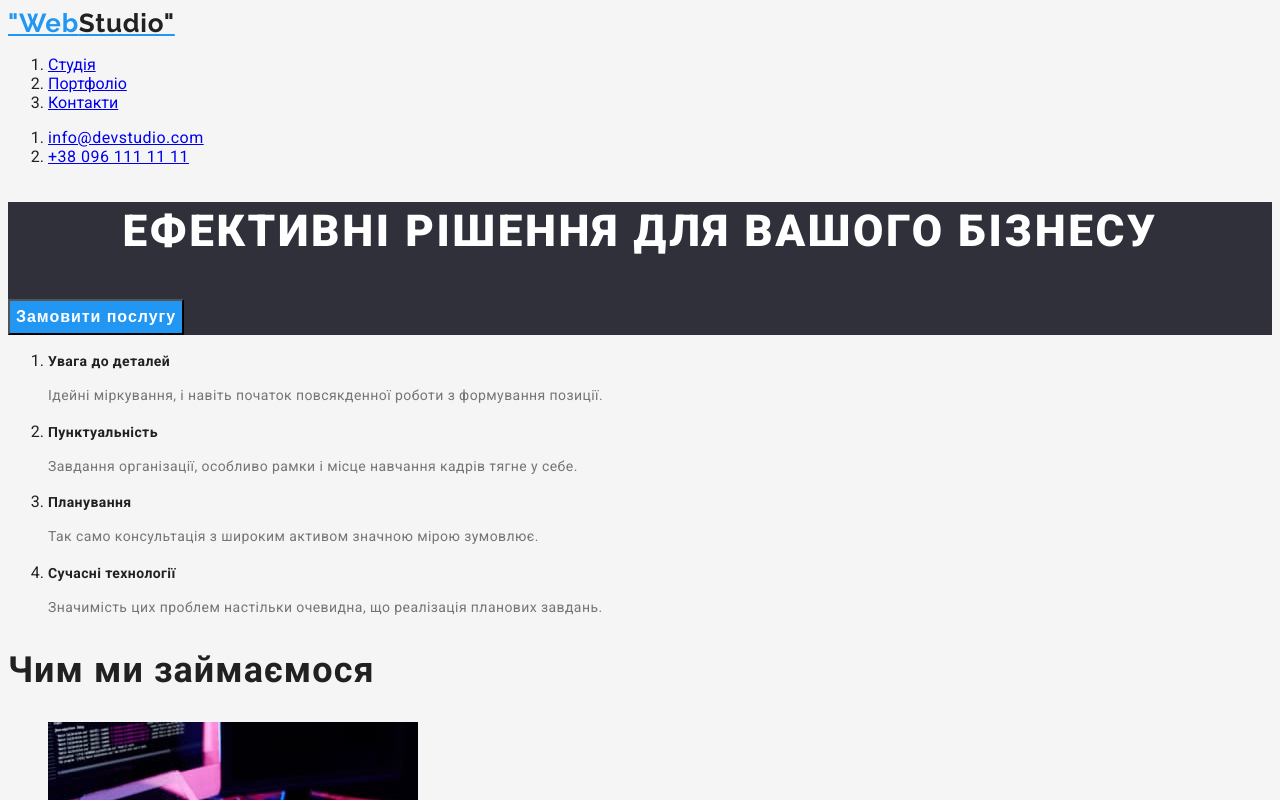
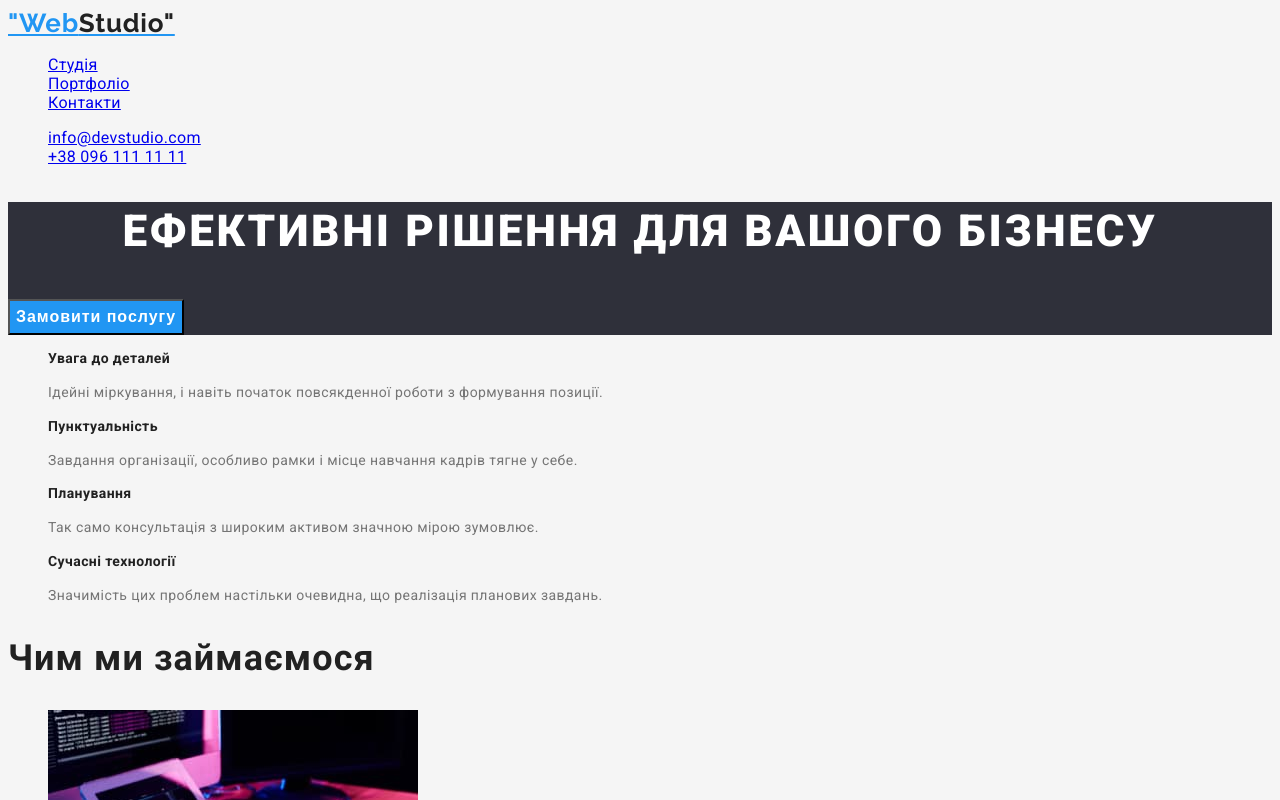
Before and after one commit to ZaharChis/goit-markup-hw-02-new, a plain HTML site: page goit-markup-hw-02/index.html in a window 1280 px wide. Shown: the top 800 px of the page. Drawn offline with Linux system fonts and the light colour scheme.

Commit message:
Add files via upload

```diff
--- a/goit-markup-hw-02/CSS/styles.css
+++ b/goit-markup-hw-02/CSS/styles.css
@@ -18,11 +18,12 @@
 
 
 .list{
-    list-style-type: normal;
+    list-style-type: none;
     font-style: normal;
+
 }
 .link {
-    list-style-type: normal;
+    list-style-type: none;
     font-style: normal;
 }
 
@@ -58,7 +59,7 @@
     font-style: normal;
     font-weight: 700;
     font-Size:26px;
-    Line-height:1.19;
+    Line-height: 1.19;
     letter-spacing: 0.03em;
 
     }
@@ -72,14 +73,15 @@
 
 
     font-style: normal;
-    letter-spacing: 0.03em;
+    letter-spacing: 0.02em;
 }
 
 
-.site-nav-link a {
+.site-nav-link a{
+        text-decoration: none;
         color:var(--primary-text-color);
 
-        font-style: normal;
+        font-style: none;
         font-weight: 500;
         font-size: 14px;
         line-height: 1.14;
@@ -95,10 +97,10 @@
 
 
 
-.auth-nav-link a{
+.auth-nav-link a {
 
     color:var(--secondary-text-color) ;
-
+     text-decoration: none;
     font-family: 'Roboto';
         font-style: normal;
         font-weight: 500;
@@ -247,23 +249,22 @@ color: var(--hero-text);
 
 }
 .logo-foot-part{
+
             color: var(--hero-text);
-
             font-family: 'Raleway', sans-serif;
-    font-style: normal;
+            font-style: none;
             font-weight: 700;
             font-size: 26px;
             line-height: 1.19;
             letter-spacing: 0.03em;
 
+
+
 }
 .foot-links{
             font-style: normal;
             color: var(--hero-text);
-
-
             font-style: normal;
-
             font-size: 14px;
             line-height: 1.71;
             letter-spacing: 0.03em;
--- a/goit-markup-hw-02/index.html
+++ b/goit-markup-hw-02/index.html
@@ -16,14 +16,14 @@
       <a  href="./index.html" class="logo">"Web<span class="logo-part">Studio"</span></a>
 
       <ul class="list" class="site-nav-link">
-        <li class="link"><a href="#">Студія</a></li>
-        <li class="link"><a href="./portfolio.html">Портфоліо</a></li>
-        <li class="link"><a href="#">Контакти</a></li>
+        <li class="adress" class="link"><a   href="#">Студія</a></li>
+        <li class="adress" class="link"><a  href="./portfolio.html">Портфоліо</a></li>
+        <li class="adress" class="link"><a   href="#">Контакти</a></li>
       </ul>
 
       <ul class="list" class="auth-nav-link">
-        <li class="link"><a class="adress" href="mailto:info@devstudio.com">info@devstudio.com</a></li>
-        <li class="link"><a class="adress" href="tel:+380961111111">+38 096 111 11 11</a></li>
+        <li class="adress" class="link"><a  href="mailto:info@devstudio.com">info@devstudio.com</a></li>
+        <li class="adress" class="link"><a  href="tel:+380961111111">+38 096 111 11 11</a></li>
       </ul>
     </header>
 
@@ -144,7 +144,7 @@
       <address>
         <ul class="list">
           <li class="link">
-            <a class="foot-links"
+            <a  class="foot-links"
               href="https://goo.gl/maps/eqV23aZUYZTrV4pg6"
               target="_blank"
               rel="noopener noreferrer"
@@ -152,10 +152,10 @@
             >
           </li>
           <li class="link">
-            <a class="foot-links-two" href="mailto:info@devstudio.com" >info@devstudio.com</a>
+            <a  class="foot-links-two" href="mailto:info@devstudio.com" >info@devstudio.com</a>
           </li>
           <li class="link">
-            <a class="foot-links-two" href="tel:+380961111111" >+38 096 111 11 11</a>
+            <a  class="foot-links-two" href="tel:+380961111111" >+38 096 111 11 11</a>
           </li>
         </ul>
       </address>
```
Also changed, not shown: goit-markup-hw-02/portfolio.html (+8 -8 lines). Lines whose indentation alone changed are shown as unchanged.
